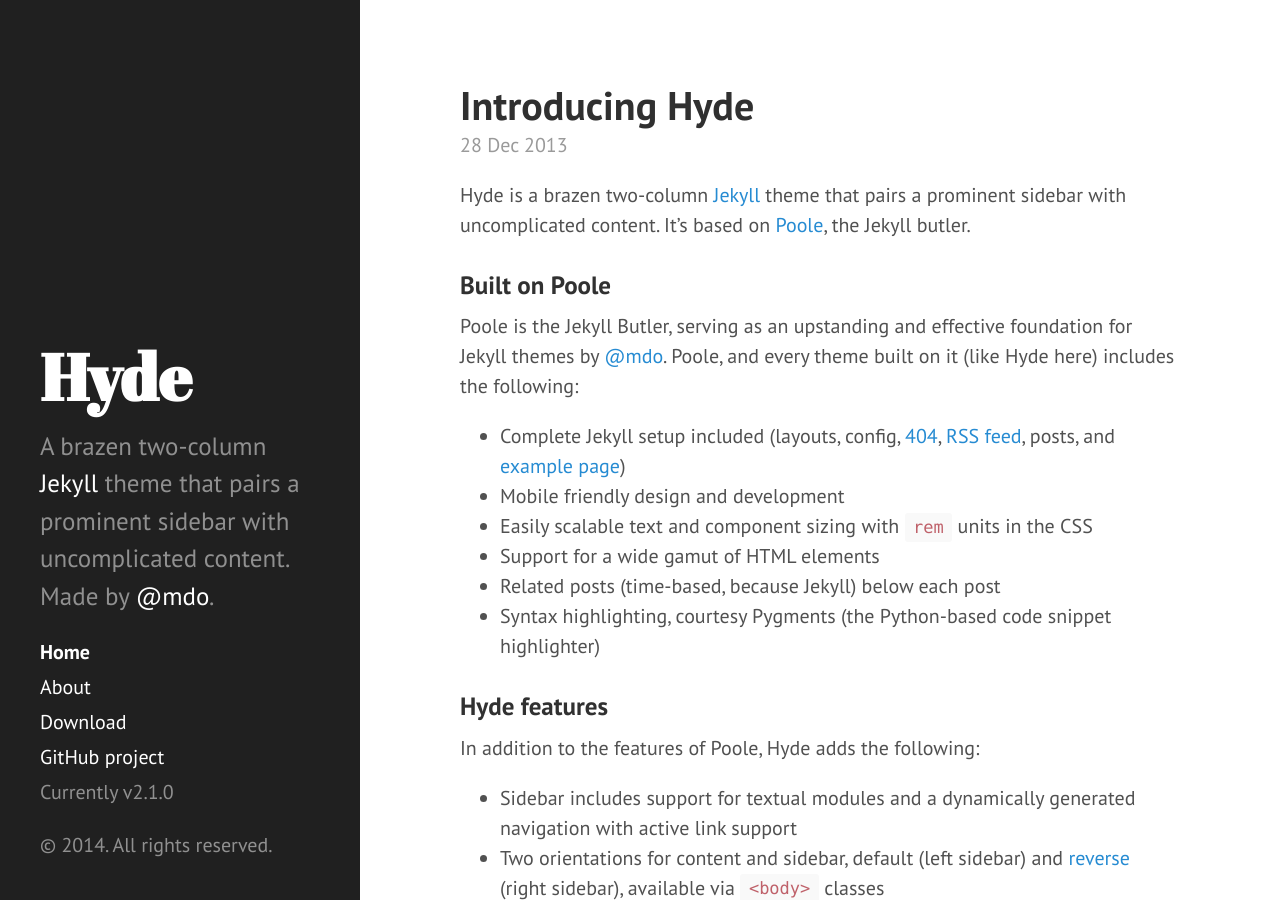
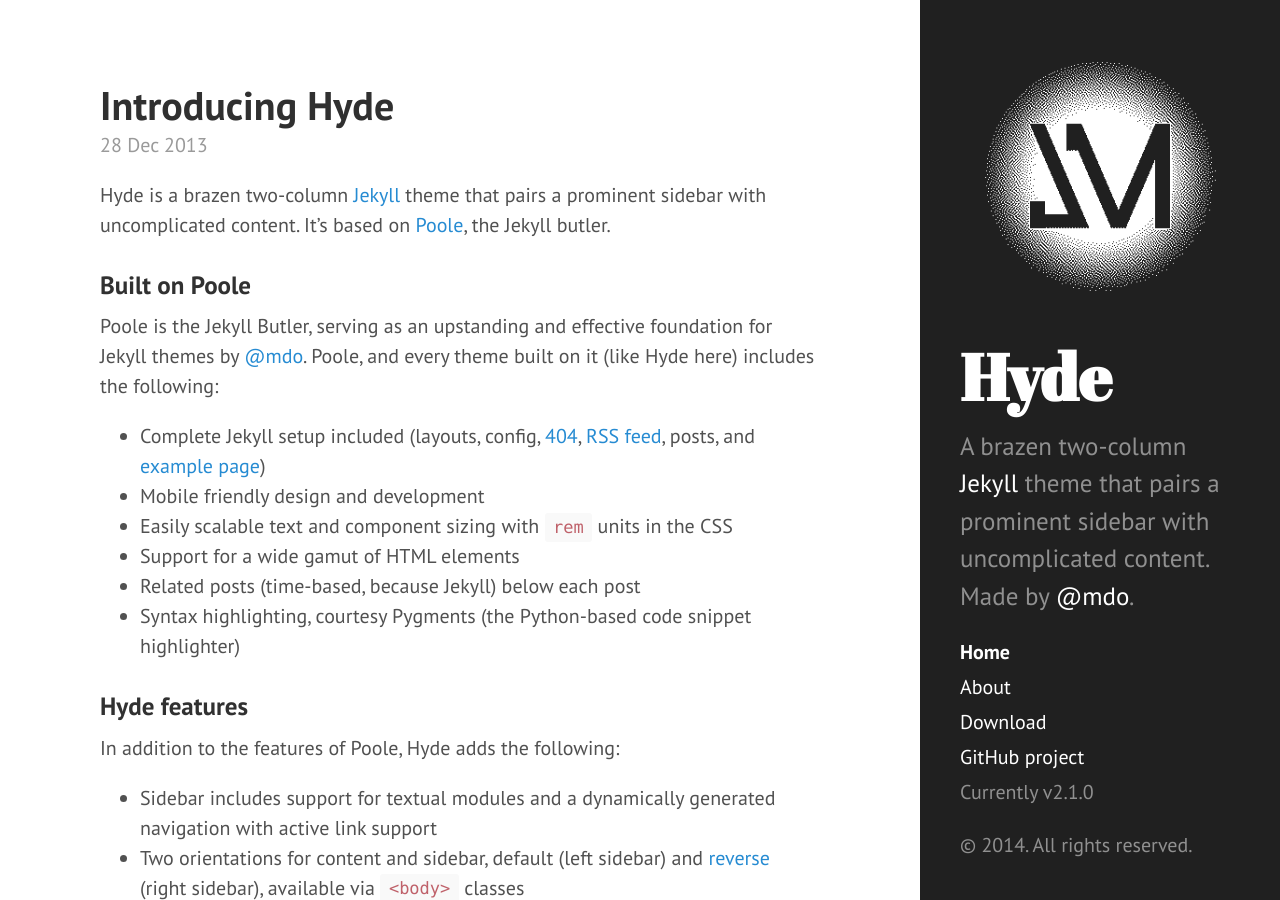
Before and after one commit to jessemillar/jessemillar.github.io, a Jekyll site: the page built from index.html, in a window 1280 px wide and 900 px high. Built offline with Jekyll 4.4.1, drawn with Linux system fonts in a browser that asks for light colours; Markdown is read by kramdown in place of the engine named in the settings; the list of posts is cut into pages by our own code.

Commit message:
Ghetto adding a logo

```diff
--- a/_includes/sidebar.html
+++ b/_includes/sidebar.html
@@ -1,5 +1,9 @@
 <div class="sidebar">
   <div class="container sidebar-sticky">
+    <div id = "logo">
+      <img src = "http://www.jessemillar.com/images/logo_white.png">
+    </div>
+
     <div class="sidebar-about">
       <h1>
         <a href="{{ site.baseurl }}">
--- a/_layouts/default.html
+++ b/_layouts/default.html
@@ -3,7 +3,7 @@
 
   {% include head.html %}
 
-  <body>
+  <body class="layout-reverse">
 
     {% include sidebar.html %}
 
```
Also changed, not shown: css/main.css (added), images/logo.png (added), images/logo_white.png (added).
